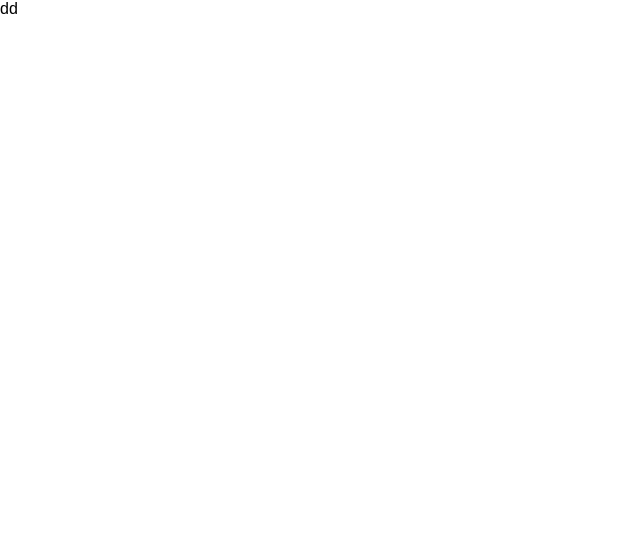
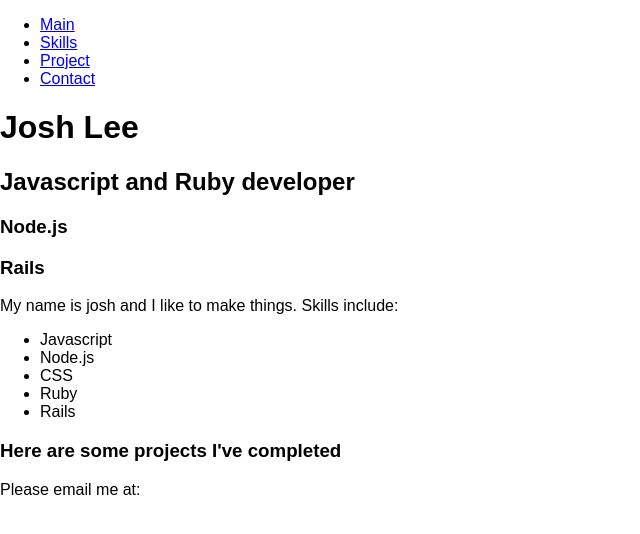
Before and after one commit to heyJoshLee/portifilo_project_fcc, a plain HTML site: page index.html in a window 1280 px wide. Shown: the whole page, without its empty margins (0-640 px from the left). Drawn offline with Linux system fonts and the light colour scheme.

Commit message:
Added basic html

```diff
--- a/index.html
+++ b/index.html
@@ -6,6 +6,41 @@
   <link rel="stylesheet" href="stylesheets/main.css">
 </head>
 <body>
-  dd
+  <nav>
+  <ul>
+    <li><a href="#main">Main</a></li>
+    <li><a href= "#skills">Skills</a></li>
+    <li><a href= "#projects">Project</a></li>
+    <li><a href= "#contact">Contact</a></li>
+  </ul>
+</nav>
+  <section id="main">
+    <h1>Josh Lee</h1>
+    <h2>Javascript and Ruby developer</h2>
+    <div class="tech_subhead"><h3>Node.js</h3><h3>Rails</h3></div>
+  </section>
+  <section id="skills">
+    <p>My name is josh and I like to make things. Skills include: </p>
+    <ul>
+      <li>Javascript</li>
+      <li>Node.js</li>
+      <li>CSS</li>
+      <li>Ruby</li>
+      <li>Rails</li>
+    </ul>
+  </section>
+  <section id="projects">
+    <h3>Here are some projects I've completed</h3>
+  <div class="project_thubs">
+    <div class="project"></div>
+    <div class="project"></div>
+    <div class="project"></div>
+    <div class="project"></div>
+  </div>
+  </section>
+  <section id="#contact">
+    Please email me at:
+  </section>
+  <footer></footer>
 </body>
 </html>
```
